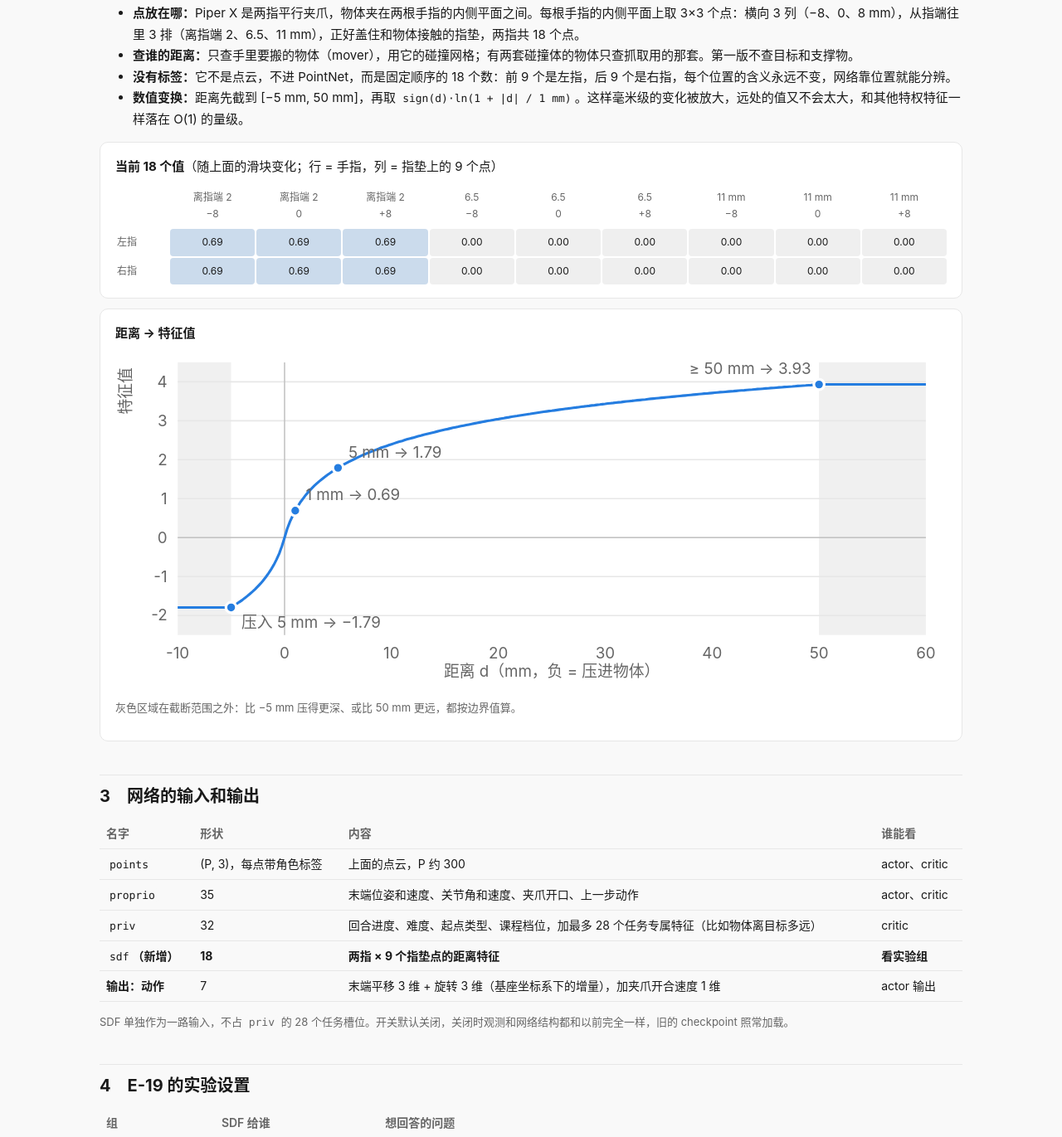
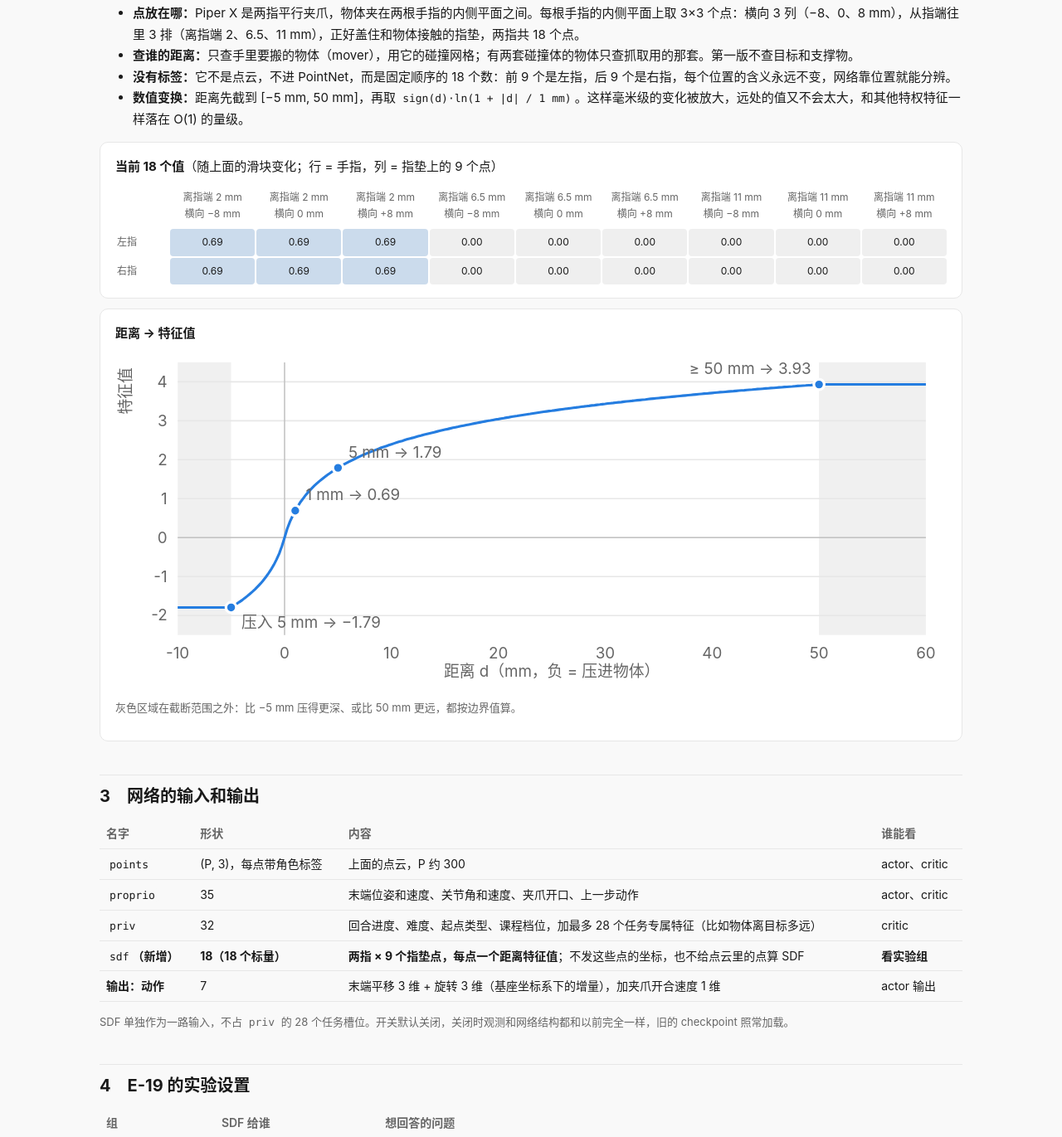
Before and after one commit to QLL-CCDD/Report-Transit, a plain HTML site: page e19-gripper-sdf-2026-11-25.html in a window 1280 px wide. Shown: the part 1733-3104 px from the top of the page at 83% size. Drawn offline with Linux system fonts and the light colour scheme.

Commit message:
E-19 说明页：SDF 是 18 个标量；表头写全单位

```diff
--- a/e19-gripper-sdf-2026-11-25.html
+++ b/e19-gripper-sdf-2026-11-25.html
@@ -130,7 +130,7 @@ svg text { fill: var(--ink2); font-size: 12px; }
 <tr><td><code>points</code></td><td>(P, 3)，每点带角色标签</td><td>上面的点云，P 约 300</td><td>actor、critic</td></tr>
 <tr><td><code>proprio</code></td><td>35</td><td>末端位姿和速度、关节角和速度、夹爪开口、上一步动作</td><td>actor、critic</td></tr>
 <tr><td><code>priv</code></td><td>32</td><td>回合进度、难度、起点类型、课程档位，加最多 28 个任务专属特征（比如物体离目标多远）</td><td>critic</td></tr>
-<tr><td><b><code>sdf</code>（新增）</b></td><td><b>18</b></td><td><b>两指 × 9 个指垫点的距离特征</b></td><td><b>看实验组</b></td></tr>
+<tr><td><b><code>sdf</code>（新增）</b></td><td><b>18（18 个标量）</b></td><td><b>两指 × 9 个指垫点，每点一个距离特征值</b>；不发这些点的坐标，也不给点云里的点算 SDF</td><td><b>看实验组</b></td></tr>
 <tr><td><b>输出：动作</b></td><td>7</td><td>末端平移 3 维 + 旋转 3 维（基座坐标系下的增量），加夹爪开合速度 1 维</td><td>actor 输出</td></tr>
 </table>
 <p class="note">SDF 单独作为一路输入，不占 <code>priv</code> 的 28 个任务槽位。开关默认关闭，关闭时观测和网络结构都和以前完全一样，旧的 checkpoint 照常加载。</p>
@@ -322,7 +322,7 @@ function renderGrid(sdf) {
   const g = document.getElementById("sdfgrid");
   let html = '<div class="h"></div>';
   for (let r = 0; r < 3; r++) for (let c = 0; c < 3; c++)
-    html += `<div class="h">${["离指端 2", "6.5", "11 mm"][r]}<br>${["−8", "0", "+8"][c]}</div>`;
+    html += `<div class="h">离指端 ${[2, 6.5, 11][r]} mm<br>横向 ${["−8", "0", "+8"][c]} mm</div>`;
   ["左指", "右指"].forEach((name, fi) => {
     html += `<div class="h" style="text-align:left">${name}</div>`;
     sdf.filter(s => s.finger === name).forEach(s => {
```
